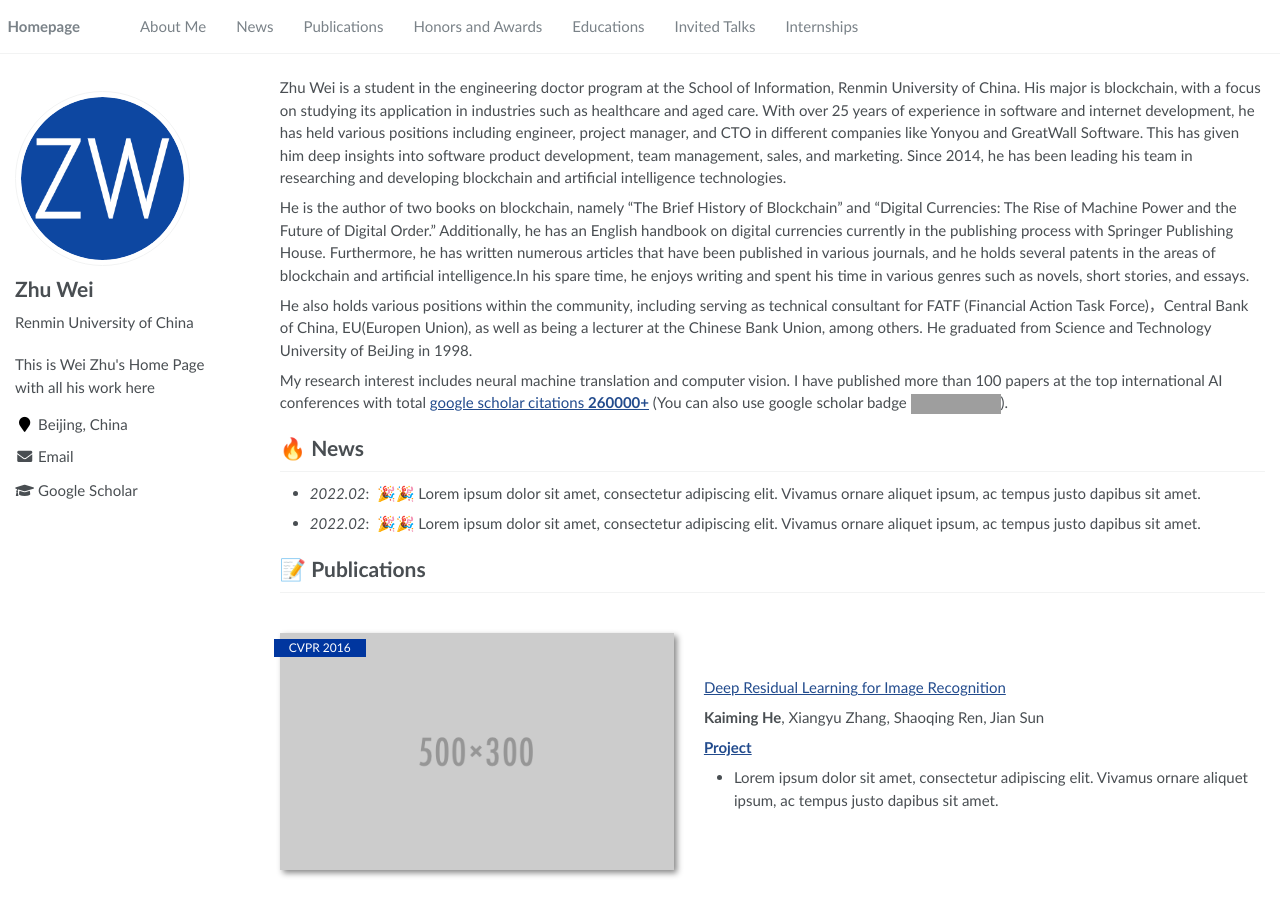
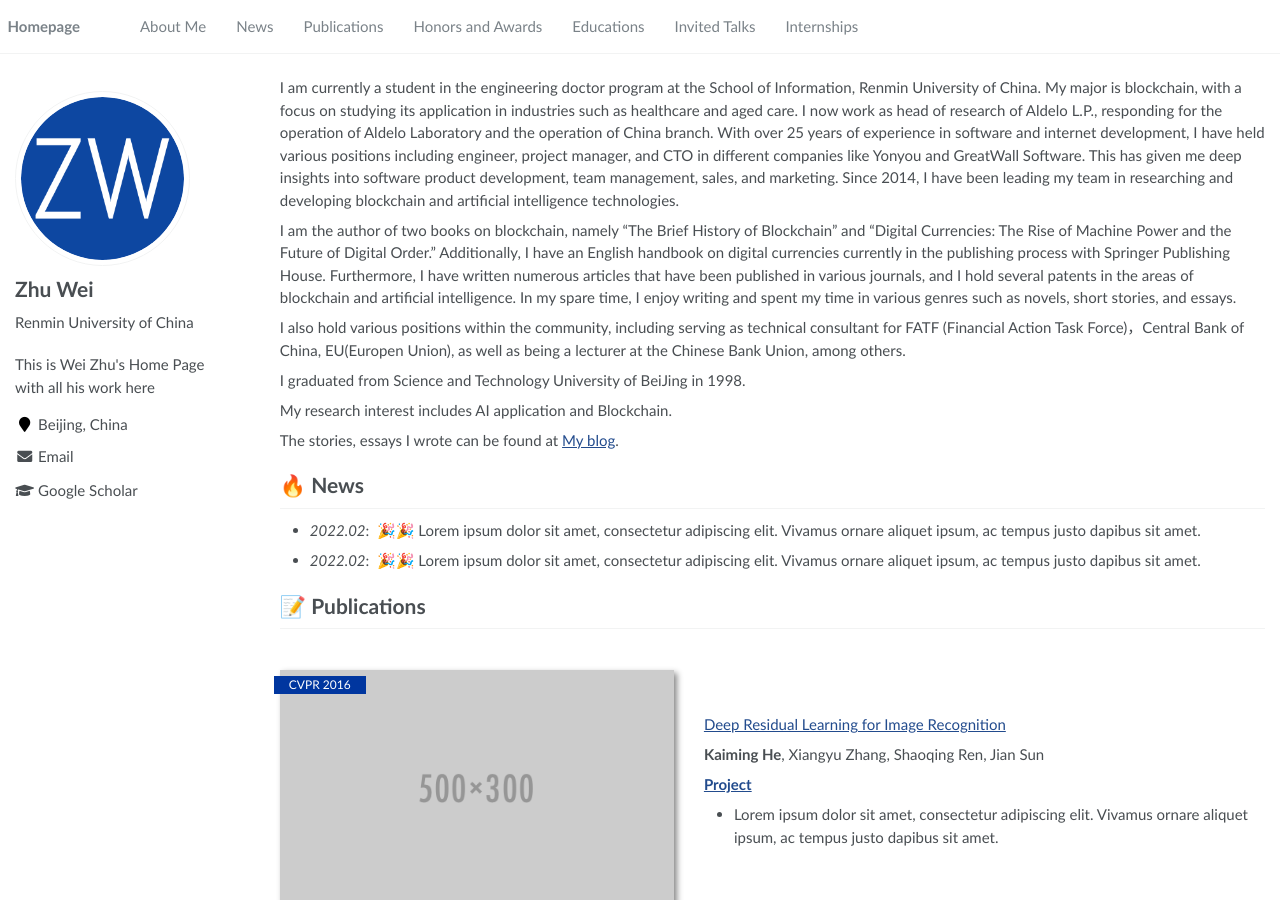
Before and after one commit to Williamm-Wei-Zhu/Williamm-Wei-Zhu.github.io, a Jekyll site: the page built from _pages/about.md, in a window 1280 px wide and 900 px high. Built offline with Jekyll 4.4.1, drawn with Linux system fonts in a browser that asks for light colours; grey boxes are pictures that could not be loaded.

Commit message:
Update about.md

```diff
--- a/_pages/about.md
+++ b/_pages/about.md
@@ -17,15 +17,18 @@ redirect_from:
 
 <span class='anchor' id='about-me'></span>
 
-Zhu Wei is a student in the engineering doctor program at the School of Information, Renmin University of China. His major is blockchain, with a focus on studying its application in industries such as healthcare and aged care. With over 25 years of experience in software and internet development, he has held various positions including engineer, project manager, and CTO in different companies like Yonyou and GreatWall Software. This has given him deep insights into software product development, team management, sales, and marketing. Since 2014, he has been leading his team in researching and developing blockchain and artificial intelligence technologies.
+I am currently a student in the engineering doctor program at the School of Information, Renmin University of China. My major is blockchain, with a focus on studying its application in industries such as healthcare and aged care. I now work as head of research of Aldelo L.P., responding for the operation of Aldelo Laboratory and the operation of China branch. With over 25 years of experience in software and internet development, I have held various positions including engineer, project manager, and CTO in different companies like Yonyou and GreatWall Software. This has given me deep insights into software product development, team management, sales, and marketing. Since 2014, I have been leading my team in researching and developing blockchain and artificial intelligence technologies.
 
-He is the author of two books on blockchain, namely "The Brief History of Blockchain" and "Digital Currencies: The Rise of Machine Power and the Future of Digital Order." Additionally, he has an English handbook on digital currencies currently in the publishing process with Springer Publishing House. Furthermore, he has written numerous articles that have been published in various journals, and he holds several patents in the areas of blockchain and artificial intelligence.In his spare time, he enjoys writing and spent his time in various genres such as novels, short stories, and essays.
+I am the author of two books on blockchain, namely "The Brief History of Blockchain" and "Digital Currencies: The Rise of Machine Power and the Future of Digital Order." Additionally, I have an English handbook on digital currencies currently in the publishing process with Springer Publishing House. Furthermore, I have written numerous articles that have been published in various journals, and I hold several patents in the areas of blockchain and artificial intelligence. In my spare time, I enjoy writing and spent my time in various genres such as novels, short stories, and essays.
 
-He also holds various positions within the community, including serving as technical consultant for FATF (Financial Action Task Force)，Central Bank of China, EU(Europen Union), as well as being a lecturer at the Chinese Bank Union, among others.
-He graduated from Science and Technology University of BeiJing in 1998.
+I also hold various positions within the community, including serving as technical consultant for FATF (Financial Action Task Force)，Central Bank of China, EU(Europen Union), as well as being a lecturer at the Chinese Bank Union, among others.
+
+I graduated from Science and Technology University of BeiJing in 1998.
 
 
-My research interest includes neural machine translation and computer vision. I have published more than 100 papers at the top international AI conferences with total <a href='https://scholar.google.com/citations?user=DhtAFkwAAAAJ'>google scholar citations <strong><span id='total_cit'>260000+</span></strong></a> (You can also use google scholar badge <a href='https://scholar.google.com/citations?user=DhtAFkwAAAAJ'><img src="https://img.shields.io/endpoint?url={{ url | url_encode }}&logo=Google%20Scholar&labelColor=f6f6f6&color=9cf&style=flat&label=citations"></a>).
+My research interest includes AI application and Blockchain.
+
+The stories, essays I wrote can be found at  <a href='https://scholar.google.com/citations?user=DhtAFkwAAAAJ'>My blog</a>.
 
 
 # 🔥 News
```
